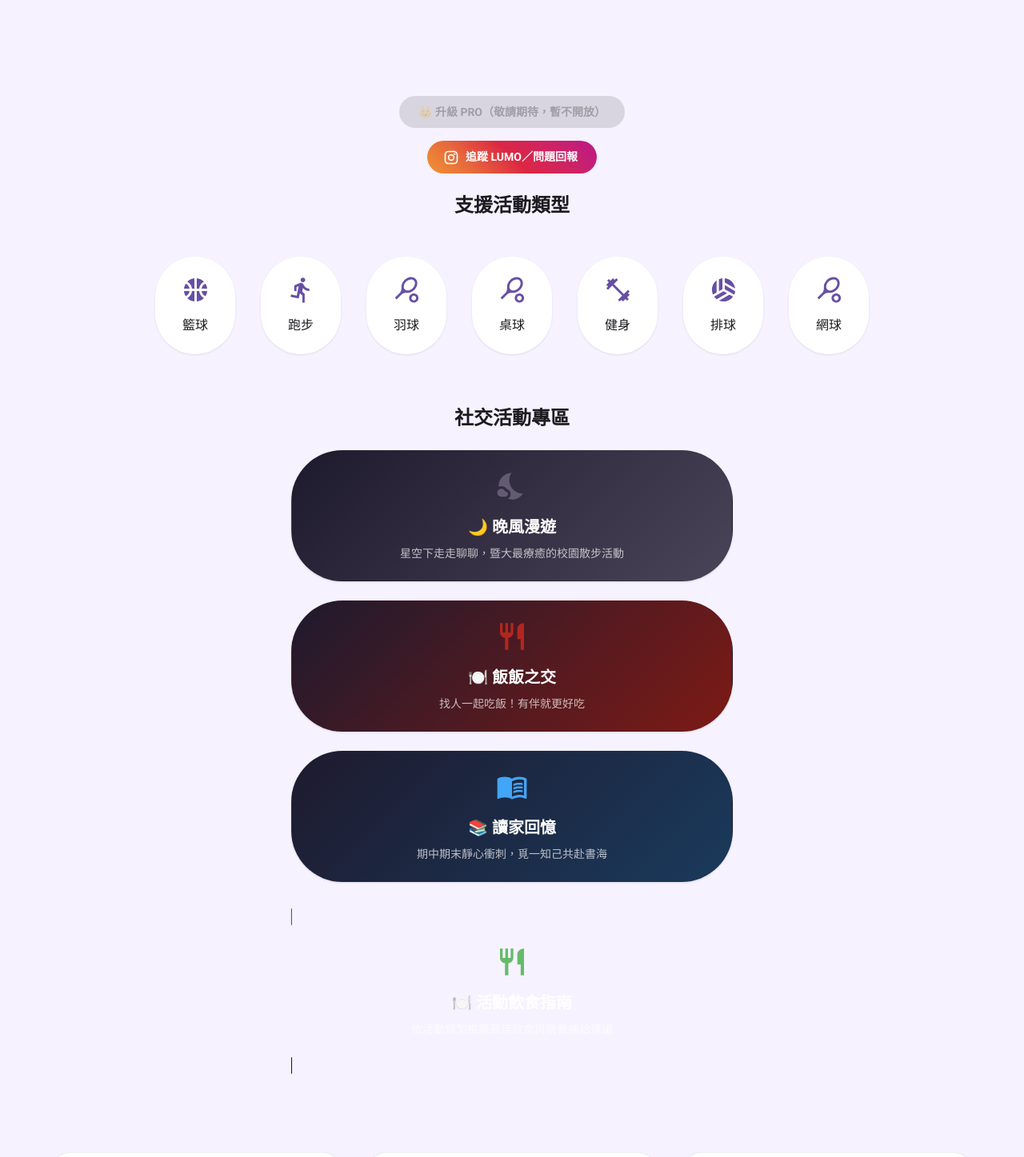
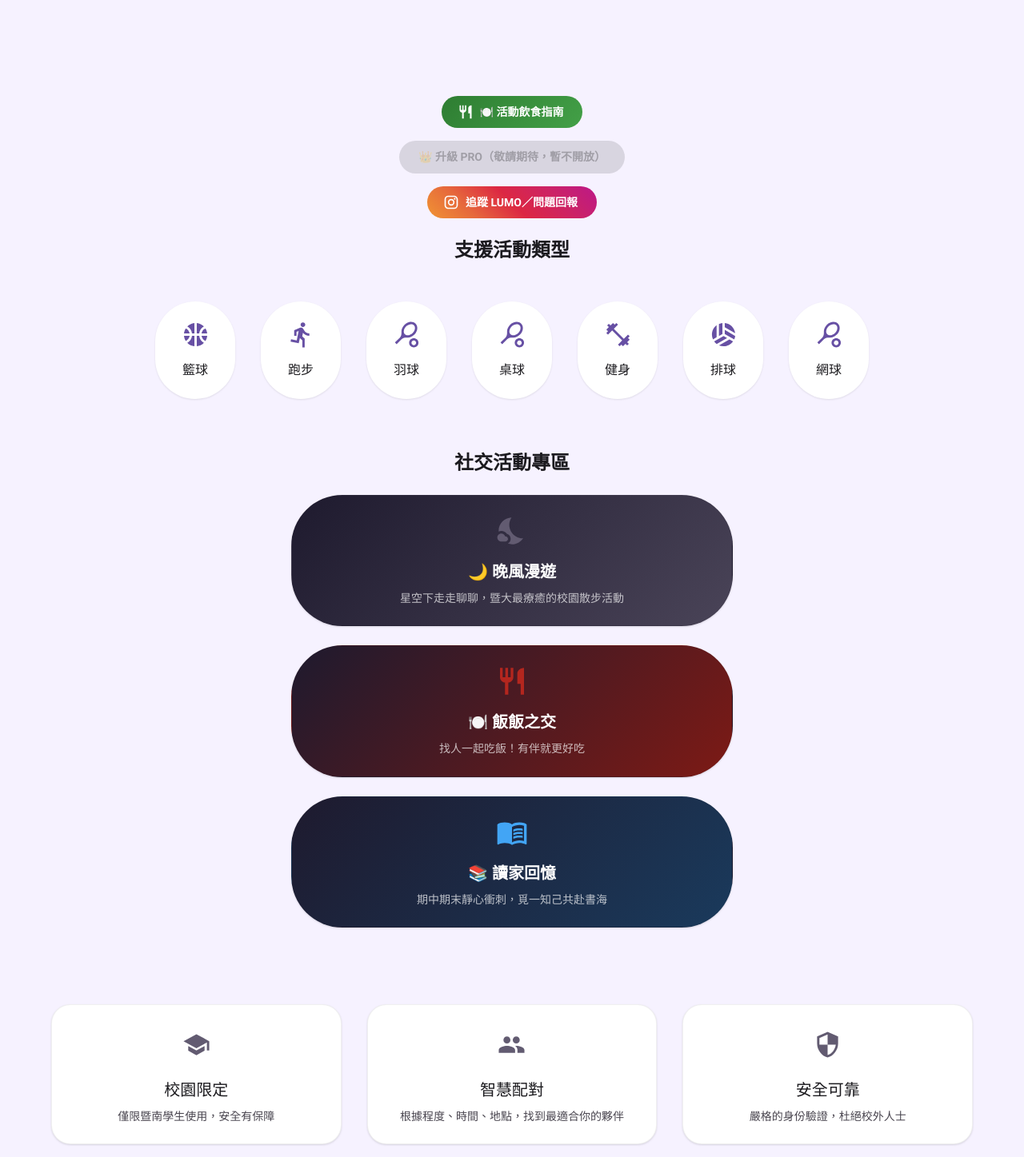
Before and after one commit to DONGHANK-001/lumo-ncnu, a Next.js app in the folder frontend/: page / in a window 1280 px wide. Shown: the part 920-2367 px from the top of the page at 80% size. Built offline with nearby package versions, Linux system fonts and the light colour scheme; no server answers.

Commit message:
fix: move nutrition guide from Card to Button above PRO, same size as PRO button

```diff
--- a/frontend/src/app/page.tsx
+++ b/frontend/src/app/page.tsx
@@ -741,6 +741,24 @@ export default function LandingPage() {
                 {/* IG Icon & Subscription */}
                 <Box sx={{ textAlign: 'center', mb: 3, display: 'flex', flexDirection: 'column', alignItems: 'center', gap: 2 }}>
                     <Button
+                        component={Link}
+                        href="/nutrition"
+                        startIcon={<Restaurant />}
+                        sx={{
+                            background: 'linear-gradient(135deg, #2E7D32 0%, #43A047 100%)',
+                            color: '#fff',
+                            fontWeight: 'bold',
+                            borderRadius: 3,
+                            px: 3,
+                            py: 1,
+                            '&:hover': {
+                                background: 'linear-gradient(135deg, #1B5E20 0%, #2E7D32 100%)',
+                            }
+                        }}
+                    >
+                        🍽️ 活動飲食指南
+                    </Button>
+                    <Button
                         variant="contained"
                         color="secondary"
                         disabled
@@ -864,30 +882,7 @@ export default function LandingPage() {
                 </Stack>
             </Container>
 
-            {/* Nutrition Guide Card */}
-            <Container maxWidth="sm" sx={{ pb: 4 }}>
-                <Card
-                    component={Link}
-                    href="/nutrition"
-                    sx={{
-                        textDecoration: 'none',
-                        borderRadius: 4,
-                        background: `linear-gradient(135deg, #1E1A2E 0%, #2E7D32 100%)`,
-                        transition: 'transform 0.3s',
-                        '&:hover': { transform: 'translateY(-4px)' },
-                    }}
-                >
-                    <CardContent sx={{ textAlign: 'center', py: 3 }}>
-                        <Restaurant sx={{ fontSize: 40, color: '#66BB6A', mb: 1 }} />
-                        <Typography variant="h6" fontWeight="bold" color="#fff" gutterBottom>
-                            🍽️ 活動飲食指南
-                        </Typography>
-                        <Typography variant="body2" color="rgba(255,255,255,0.7)">
-                            依活動類型推薦最佳飲食與營養補給建議
-                        </Typography>
-                    </CardContent>
-                </Card>
-            </Container>
+            {/* Nutrition Guide Card - removed from here, moved to PRO section */}
 
             {/* Features */}
             <Container maxWidth="lg" sx={{ py: 8 }}>
```
